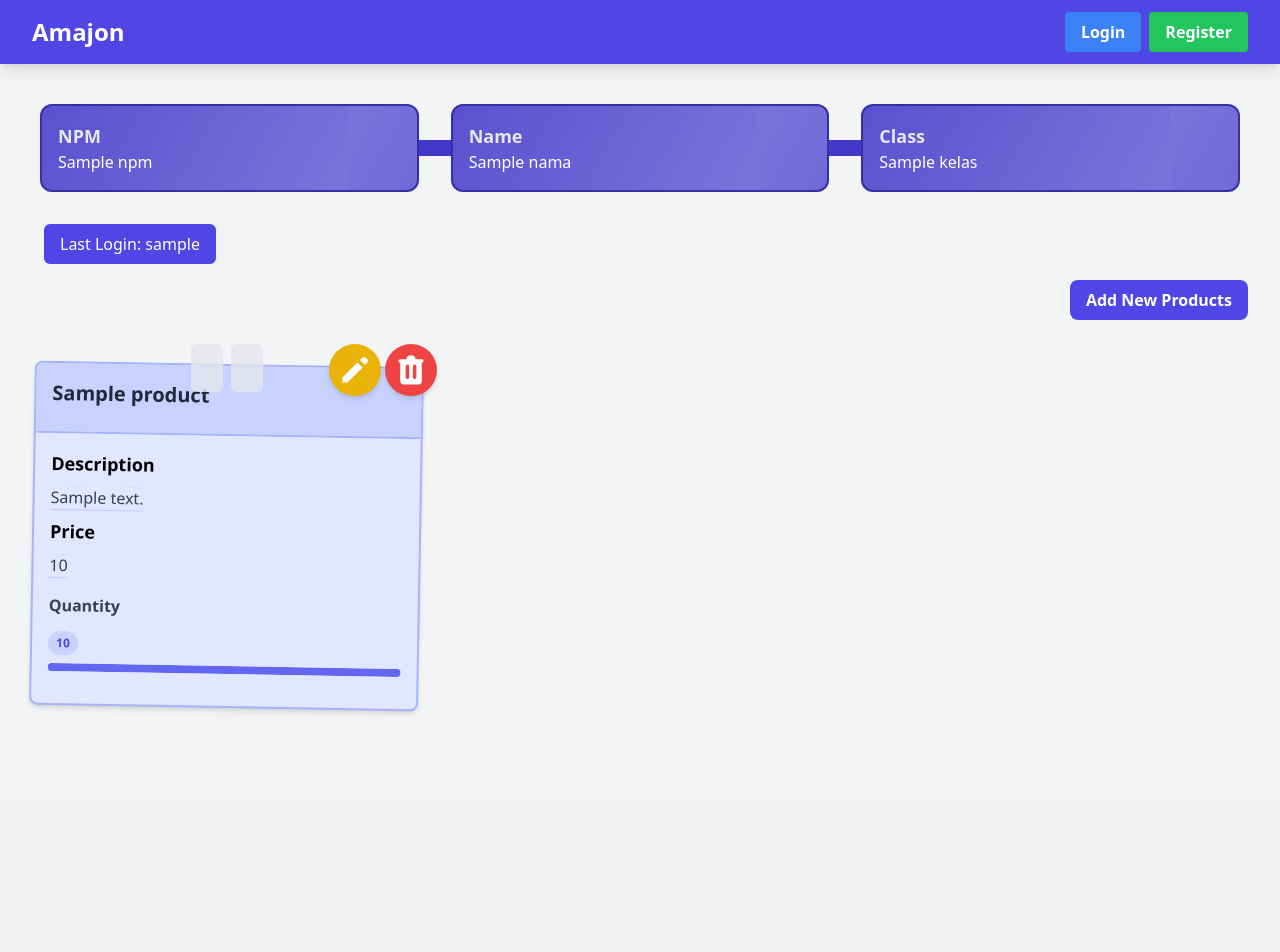
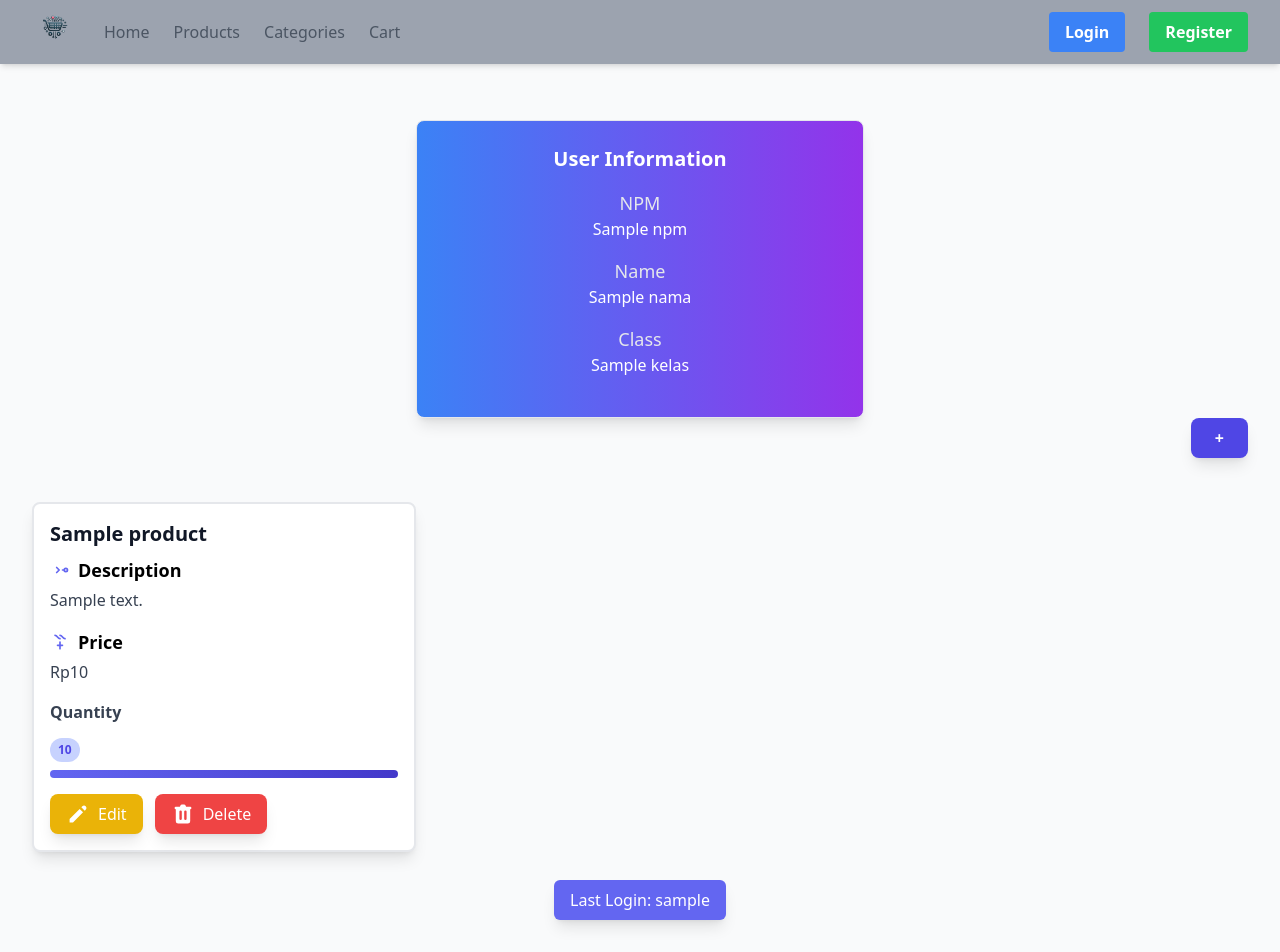
Before and after one commit to AthallahD/amajon, a Django app: template main/templates/main.html in a window 1280 px wide. Before the commit the page ends 714 px from the top, so only its background shows below. Run offline with Django 5.2, Linux system fonts and the light colour scheme; tables that the repository leaves empty hold one stand-in row (values such as "Sample post"); the template is opened without the code that fills it: values that come from a table or form of the project are taken from there, most other values are stand-ins (such as "Sample title", 1, 10 or a date in 2020); some libraries are stand-ins or nearby versions.

Commit message:
Menyelesaikan Tugas 5

```diff
--- a/main/templates/card_info.html
+++ b/main/templates/card_info.html
@@ -1,6 +1,38 @@
-<div class="bg-indigo-700 rounded-xl overflow-hidden border-2 border-indigo-800">
-    <div class="p-4 animate-shine">
-      <h5 class="text-lg font-semibold text-gray-200">{{ title }}</h5>
-      <p class="text-white">{{ value }}</p>
+{% extends 'base.html' %}
+{% load static %}
+
+{% block meta %}
+<title>Amajon</title>
+{% endblock meta %}
+{% block content %}
+{% include 'navbar.html' %}
+
+<!-- Container for centered card below the logo -->
+<div class="flex justify-center items-center mt-6">
+  <!-- Combined Info Card -->
+  <div class="bg-gradient-to-r from-blue-500 to-purple-600 rounded-lg shadow-lg p-6 border border-gray-200 hover:shadow-2xl transition duration-300 transform hover:scale-105 w-full max-w-md">
+    <div class="text-center">
+      <h5 class="text-xl font-bold text-white mb-4">User Information</h5>
+
+      <!-- NPM -->
+      <div class="mb-4">
+        <p class="text-lg text-gray-200">NPM</p>
+        <p class="text-white text-base">{{ npm }}</p>
+      </div>
+
+      <!-- Name -->
+      <div class="mb-4">
+        <p class="text-lg text-gray-200">Name</p>
+        <p class="text-white text-base">{{ nama }}</p>
+      </div>
+
+      <!-- Class -->
+      <div class="mb-4">
+        <p class="text-lg text-gray-200">Class</p>
+        <p class="text-white text-base">{{ kelas }}</p>
+      </div>
     </div>
+  </div>
 </div>
+
+{% endblock content %}
--- a/main/templates/card_products.html
+++ b/main/templates/card_products.html
@@ -1,48 +1,66 @@
 <div class="relative break-inside-avoid">
-    <div class="absolute top-2 z-10 left-1/2 -translate-x-1/2 flex items-center -space-x-2">
-      <div class="w-[3rem] h-8 bg-gray-200 rounded-md opacity-80 -rotate-90"></div>
-      <div class="w-[3rem] h-8 bg-gray-200 rounded-md opacity-80 -rotate-90"></div>
+  <div class="relative top-5 bg-white shadow-lg rounded-lg mb-6 break-inside-avoid flex flex-col border-2 border-gray-200 transform hover:scale-105 hover:shadow-xl transition-transform duration-300">
+    <!-- Product Content -->
+    <div class="p-4">
+      <!-- Title -->
+      <div class="flex items-center justify-between">
+        <h3 class="font-bold text-xl mb-2 text-gray-900">{{ products_entry.name }}</h3>
       </div>
-    <div class="relative top-5 bg-indigo-100 shadow-md rounded-lg mb-6 break-inside-avoid flex flex-col border-2 border-indigo-300 transform rotate-1 hover:rotate-0 transition-transform duration-300">
-      <div class="bg-indigo-200 text-gray-800 p-4 rounded-t-lg border-b-2 border-indigo-300">
-        <h3 class="font-bold text-xl mb-2">{{products_entry.name}}</h3>
+
+      <!-- Description -->
+      <div class="mb-4">
+        <p class="font-semibold text-lg mb-1 flex items-center">
+          <svg class="h-5 w-5 text-indigo-500 mr-2" xmlns="http://www.w3.org/2000/svg" fill="none" viewBox="0 0 24 24" stroke="currentColor">
+            <path stroke-linecap="round" stroke-linejoin="round" stroke-width="2" d="M8 9l3 3-3 3M15 12h2m4 0a2 2 0 11-4 0 2 2 0 014 0z" />
+          </svg>
+          Description
+        </p>
+        <p class="text-gray-700 mb-2">{{ products_entry.description }}</p>
       </div>
-      <div class="p-4">
-          <p class="font-semibold text-lg mb-2">Description</p>
-          <p class="text-gray-700 mb-2">
-            <span class="bg-[linear-gradient(to_bottom,transparent_0%,transparent_calc(100%_-_1px),#CDC1FF_calc(100%_-_1px))] bg-[length:100%_1.5rem] pb-1">{{products_entry.description}}</span>
+
+      <!-- Price -->
+      <div class="mb-4">
+        <p class="font-semibold text-lg mb-1 flex items-center">
+          <svg class="h-5 w-5 text-indigo-500 mr-2" xmlns="http://www.w3.org/2000/svg" fill="none" viewBox="0 0 24 24" stroke="currentColor">
+            <path stroke-linecap="round" stroke-linejoin="round" stroke-width="2" d="M12 8c-3 0-3-4-6-4m6 0c3 0 3 4 6 4m-6 4v8m-3-4h6" />
+          </svg>
+          Price
         </p>
-          <p class="font-semibold text-lg mb-2">Price</p>
-          <p class="text-gray-700 mb-2">
-            <span class="bg-[linear-gradient(to_bottom,transparent_0%,transparent_calc(100%_-_1px),#CDC1FF_calc(100%_-_1px))] bg-[length:100%_1.5rem] pb-1">{{products_entry.price}}</span>
-          </p>
-          <div class="mt-4">
+        <p class="text-gray-700">Rp{{ products_entry.price }}</p>
+      </div>
+
+      <!-- Quantity Bar -->
+      <div>
         <p class="text-gray-700 font-semibold mb-2">Quantity</p>
         <div class="relative pt-1">
           <div class="flex mb-2 items-center justify-between">
             <div>
               <span class="text-xs font-semibold inline-block py-1 px-2 uppercase rounded-full text-indigo-600 bg-indigo-200">
-                  {% if products_entry.quantity > 10 %}10+{% else %}{{products_entry.quantity}}{% endif %}
+                {% if products_entry.quantity > 10 %}10+{% else %}{{ products_entry.quantity }}{% endif %}
               </span>
             </div>
           </div>
-            <div class="overflow-hidden h-2 mb-4 text-xs flex rounded bg-indigo-200">
-              <div style="width:{% if products_entry.quantity > 10 %}100%{% else %}{{ products_entry.quantity }}0%{% endif %}" class="shadow-none flex flex-col text-center whitespace-nowrap text-white justify-center bg-indigo-500"></div>
+          <div class="overflow-hidden h-2 mb-4 text-xs flex rounded-full bg-indigo-200">
+            <div style="width:{% if products_entry.quantity > 10 %}100%{% else %}{{ products_entry.quantity }}0%{% endif %}" class="flex flex-col text-center whitespace-nowrap text-white justify-center bg-gradient-to-r from-indigo-500 to-indigo-700"></div>
+          </div>
+        </div>
+      </div>
+
+      <!-- Action Buttons -->
+      <div class="mt-4 flex space-x-3">
+        <a href="{% url 'main:edit_product' products_entry.pk %}" class="bg-yellow-500 hover:bg-yellow-600 text-white rounded-lg px-4 py-2 transition duration-300 flex items-center space-x-2 shadow-lg">
+          <svg xmlns="http://www.w3.org/2000/svg" class="h-6 w-6" viewBox="0 0 20 20" fill="currentColor">
+            <path d="M13.586 3.586a2 2 0 112.828 2.828l-.793.793-2.828-2.828.793-.793zM11.379 5.793L3 14.172V17h2.828l8.38-8.379-2.83-2.828z" />
+          </svg>
+          <span>Edit</span>
+        </a>
+        <a href="{% url 'main:delete_product' products_entry.pk %}" class="bg-red-500 hover:bg-red-600 text-white rounded-lg px-4 py-2 transition duration-300 flex items-center space-x-2 shadow-lg">
+          <svg xmlns="http://www.w3.org/2000/svg" class="h-6 w-6" viewBox="0 0 20 20" fill="currentColor">
+            <path fill-rule="evenodd" d="M9 2a1 1 0 00-.894.553L7.382 4H4a1 1 0 000 2v10a2 2 0 002 2h8a2 2 0 002-2V6a1 1 0 100-2h-3.382l-.724-1.447A1 1 0 0011 2H9zM7 8a1 1 0 012 0v6a1 1 0 11-2 0V8zm5-1a1 1 0 00-1 1v6a1 1 0 102 0V8a1 1 0 00-1-1z" clip-rule="evenodd" />
+          </svg>
+          <span>Delete</span>
+        </a>
       </div>
     </div>
   </div>
 </div>
-    </div>
-    <div class="absolute top-0 -right-4 flex space-x-1">
-      <a href="{% url 'main:edit_product' products_entry.pk %}" class="bg-yellow-500 hover:bg-yellow-600 text-white rounded-full p-2 transition duration-300 shadow-md">
-        <svg xmlns="http://www.w3.org/2000/svg" class="h-9 w-9" viewBox="0 0 20 20" fill="currentColor">
-          <path d="M13.586 3.586a2 2 0 112.828 2.828l-.793.793-2.828-2.828.793-.793zM11.379 5.793L3 14.172V17h2.828l8.38-8.379-2.83-2.828z" />
-        </svg>
-      </a>
-      <a href="{% url 'main:delete_product' products_entry.pk %}" class="bg-red-500 hover:bg-red-600 text-white rounded-full p-2 transition duration-300 shadow-md">
-        <svg xmlns="http://www.w3.org/2000/svg" class="h-9 w-9" viewBox="0 0 20 20" fill="currentColor">
-          <path fill-rule="evenodd" d="M9 2a1 1 0 00-.894.553L7.382 4H4a1 1 0 000 2v10a2 2 0 002 2h8a2 2 0 002-2V6a1 1 0 100-2h-3.382l-.724-1.447A1 1 0 0011 2H9zM7 8a1 1 0 012 0v6a1 1 0 11-2 0V8zm5-1a1 1 0 00-1 1v6a1 1 0 102 0V8a1 1 0 00-1-1z" clip-rule="evenodd" />
-        </svg>
-      </a>
-    </div>
-</div>
--- a/main/templates/main.html
+++ b/main/templates/main.html
@@ -4,46 +4,66 @@
 {% block meta %}
 <title>Amajon</title>
 {% endblock meta %}
+
 {% block content %}
 {% include 'navbar.html' %}
-<div class="overflow-x-hidden px-4 md:px-8 pb-8 pt-24 min-h-screen bg-gray-100 flex flex-col">
-  <div class="p-2 mb-6 relative">
-    <div class="relative grid grid-cols-1 z-30 md:grid-cols-3 gap-8">
-      {% include "card_info.html" with title='NPM' value=npm %}
-      {% include "card_info.html" with title='Name' value=nama %}
-      {% include "card_info.html" with title='Class' value=kelas %}
+
+<div class="overflow-x-hidden px-4 md:px-8 pb-8 pt-24 min-h-screen bg-gray-50 flex flex-col">
+  <!-- Cards for Info (NPM, Name, Class) -->
+  <div class="flex justify-center items-center mt-6">
+    <!-- Combined Info Card -->
+    <div class="bg-gradient-to-r from-blue-500 to-purple-600 rounded-lg shadow-lg p-6 border border-gray-200 hover:shadow-2xl transition duration-300 transform hover:scale-105 w-full max-w-md">
+      <div class="text-center">
+        <h5 class="text-xl font-bold text-white mb-4">User Information</h5>
+
+        <!-- NPM -->
+        <div class="mb-4">
+          <p class="text-lg text-gray-200">NPM</p>
+          <p class="text-white text-base">{{ npm }}</p>
         </div>
-    <div class="w-full px-6  absolute top-[44px] left-0 z-20 hidden md:flex">
-      <div class="w-full min-h-4 bg-indigo-700">
+
+        <!-- Name -->
+        <div class="mb-4">
+          <p class="text-lg text-gray-200">Name</p>
+          <p class="text-white text-base">{{ nama }}</p>
         </div>
-    </div>
-    <div class="h-full w-full py-6  absolute top-0 left-0 z-20 md:hidden flex ">
-      <div class="h-full min-w-4 bg-indigo-700 mx-auto">
+
+        <!-- Class -->
+        <div class="mb-4">
+          <p class="text-lg text-gray-200">Class</p>
+          <p class="text-white text-base">{{ kelas }}</p>
         </div>
       </div>
     </div>
-    <div class="px-3 mb-4">
-      <div class="flex rounded-md items-center bg-indigo-600 py-2 px-4 w-fit">
-        <h1 class="text-white text-center">Last Login: {{last_login}}</h1>
   </div>
-    </div>
+
+  <!-- Add New Product Button -->
   <div class="flex justify-end mb-6">
-        <a href="{% url 'main:create_product_entry' %}" class="bg-indigo-600 hover:bg-indigo-700 text-white font-bold py-2 px-4 rounded-lg transition duration-300 ease-in-out transform hover:-translate-y-1 hover:scale-105">
-            Add New Products
+    <a href="{% url 'main:create_product_entry' %}" class="bg-indigo-600 hover:bg-indigo-700 text-white font-bold py-2 px-6 rounded-lg shadow-lg transition duration-300 ease-in-out transform hover:-translate-y-1 hover:scale-105">
+      +
     </a>
   </div>
 
+  <!-- Product Cards / No Data Message -->
   {% if not products %}
     <div class="flex flex-col items-center justify-center min-h-[24rem] p-6">
-        <img src="{% static 'images/sad-homelander.jpg' %}" alt="Sad face" class="w-32 h-32 mb-4"/>
-        <p class="text-center text-gray-600 mt-4">No Data Found :(</p>
+      <img src="{% static 'images/sad-homelander.jpg' %}" alt="Sad face" class="w-32 h-32 mb-4 shadow-lg rounded-full"/>
+      <p class="text-center text-gray-500 mt-4 text-lg">No Data Found :(</p>
     </div>
   {% else %}
-    <div class="columns-1 sm:columns-2 lg:columns-3 gap-6 space-y-6 w-full">
+    <div class="grid grid-cols-1 sm:grid-cols-2 lg:grid-cols-3 gap-8 space-y-6 w-full">
       {% for products_entry in products %}
         {% include 'card_products.html' with products_entry=products_entry %}
       {% endfor %}
     </div>
   {% endif %}
+
+  <!-- Last Login (Aligned with Product and with margin-top) -->
+  <div class="flex justify-center mt-6">
+    <div class="rounded-md bg-indigo-500 shadow-lg py-2 px-4 w-fit">
+      <h1 class="text-white text-center">Last Login: {{last_login}}</h1>
     </div>
+  </div>
+</div>
+
 {% endblock content %}
--- a/templates/navbar.html
+++ b/templates/navbar.html
@@ -1,38 +1,61 @@
-<nav class="bg-indigo-600 shadow-lg fixed top-0 left-0 z-40 w-screen">
+{% load static %}
+<nav class="bg-gray-400 shadow-md fixed top-0 left-0 z-40 w-full">
   <div class="max-w-7xl mx-auto px-4 sm:px-6 lg:px-8">
     <div class="flex items-center justify-between h-16">
-        <div class="flex items-center">
-          <h1 class="text-2xl font-bold text-center text-white">Amajon</h1>
+      <!-- Logo and Navigation Links Together -->
+      <div class="flex items-center space-x-8">
+        <!-- Make the logo clickable and link to the main view -->
+        <a href="{% url 'main:show_main' %}">
+          <img src="{% static 'images/web-logo.png' %}" alt="Amajon Logo" class="h-10">
+        </a>
+
+        <!-- Navigation Links (Right Beside Logo, visible on larger screens) -->
+        <div class="hidden md:flex items-center space-x-6">
+          <a href="{% url 'main:show_main' %}" class="text-gray-600 hover:text-gray-800 transition duration-300">Home</a>
+          <a href="#" class="text-gray-600 hover:text-gray-800 transition duration-300">Products</a>
+          <a href="#" class="text-gray-600 hover:text-gray-800 transition duration-300">Categories</a>
+          <a href="#" class="text-gray-600 hover:text-gray-800 transition duration-300">Cart</a>
         </div>
-        <div class="hidden md:flex items-center">
+      </div>
+
+      <!-- User Information & Logout (Visible on larger screens) -->
+      <div class="hidden md:flex items-center space-x-4">
         {% if user.is_authenticated %}
-            <span class="text-gray-300 mr-4">Welcome, {{ user.username }}</span>
-            <a href="{% url 'main:logout' %}" class="text-center bg-red-500 hover:bg-red-600 text-white font-bold py-2 px-4 rounded transition duration-300">
+          <span class="text-gray-600">Welcome, {{ user.username }}</span>
+          <a href="{% url 'main:logout' %}" class="bg-red-500 hover:bg-red-600 text-white font-bold py-2 px-4 rounded transition duration-300">
             Logout
           </a>
         {% else %}
-            <a href="{% url 'main:login' %}" class="text-center bg-blue-500 hover:bg-blue-600 text-white font-bold py-2 px-4 rounded transition duration-300 mr-2">
+          <a href="{% url 'main:login' %}" class="bg-blue-500 hover:bg-blue-600 text-white font-bold py-2 px-4 rounded transition duration-300 mr-2">
             Login
           </a>
-            <a href="{% url 'main:register' %}" class="text-center bg-green-500 hover:bg-green-600 text-white font-bold py-2 px-4 rounded transition duration-300">
+          <a href="{% url 'main:register' %}" class="bg-green-500 hover:bg-green-600 text-white font-bold py-2 px-4 rounded transition duration-300">
             Register
           </a>
         {% endif %}
       </div>
-        <div class="md:hidden flex items-center">
+
+      <!-- Mobile Menu Button (Visible on small screens) -->
+      <div class="block md:hidden flex items-center">
         <button class="mobile-menu-button">
-            <svg class="w-6 h-6 text-white" fill="none" stroke-linecap="round" stroke-linejoin="round" stroke-width="2" viewBox="0 0 24 24" stroke="currentColor">
+          <svg class="w-6 h-6 text-gray-800" fill="none" stroke-linecap="round" stroke-linejoin="round" stroke-width="2" viewBox="0 0 24 24" stroke="currentColor">
             <path d="M4 6h16M4 12h16M4 18h16"></path>
           </svg>
         </button>
       </div>
     </div>
   </div>
-    <!-- Mobile menu -->
-    <div class="mobile-menu hidden md:hidden  px-4 w-full md:max-w-full">
-      <div class="pt-2 pb-3 space-y-1 mx-auto">
+
+  <!-- Mobile Menu (Initially hidden) -->
+  <div class="hidden fixed inset-0 bg-gray-800 bg-opacity-90 flex-col md:hidden mt-4 space-y-2 p-4 rounded-md shadow-lg z-50 backdrop-blur-sm mobile-menu">
+    <div class="pt-2 pb-3 space-y-1">
+      <a href="{% url 'main:show_main' %}" class="block text-gray-600 px-3 py-2 rounded-md hover:bg-gray-200 hover:text-gray-800 transition duration-300">Home</a>
+      <a href="#" class="block text-gray-600 px-3 py-2 rounded-md hover:bg-gray-200 hover:text-gray-800 transition duration-300">Products</a>
+      <a href="#" class="block text-gray-600 px-3 py-2 rounded-md hover:bg-gray-200 hover:text-gray-800 transition duration-300">Categories</a>
+      <a href="#" class="block text-gray-600 px-3 py-2 rounded-md hover:bg-gray-200 hover:text-gray-800 transition duration-300">Cart</a>
+
       {% if user.is_authenticated %}
-          <span class="block text-gray-300 px-3 py-2">Welcome, {{ user.username }}</span>
+        <span class="block text-gray-600 px-3 py-2">Welcome, {{ user.username }}</span>
         <a href="{% url 'main:logout' %}" class="block text-center bg-red-500 hover:bg-red-600 text-white font-bold py-2 px-4 rounded transition duration-300">
           Logout
         </a>
@@ -46,7 +69,9 @@
       {% endif %}
     </div>
   </div>
+
   <script>
+    // Script to toggle the mobile menu visibility
     const btn = document.querySelector("button.mobile-menu-button");
     const menu = document.querySelector(".mobile-menu");
 
```
Also changed, not shown: main/templates/create_product_entry.html (+11 -10 lines), main/templates/edit_product.html (+52 -15 lines), main/templates/login.html (+32 -14 lines), main/templates/register.html (+14 -6 lines), README.md, readme_images/box-model.png (added), static/images/web-logo.png (added). Lines whose indentation alone changed are shown as unchanged.
